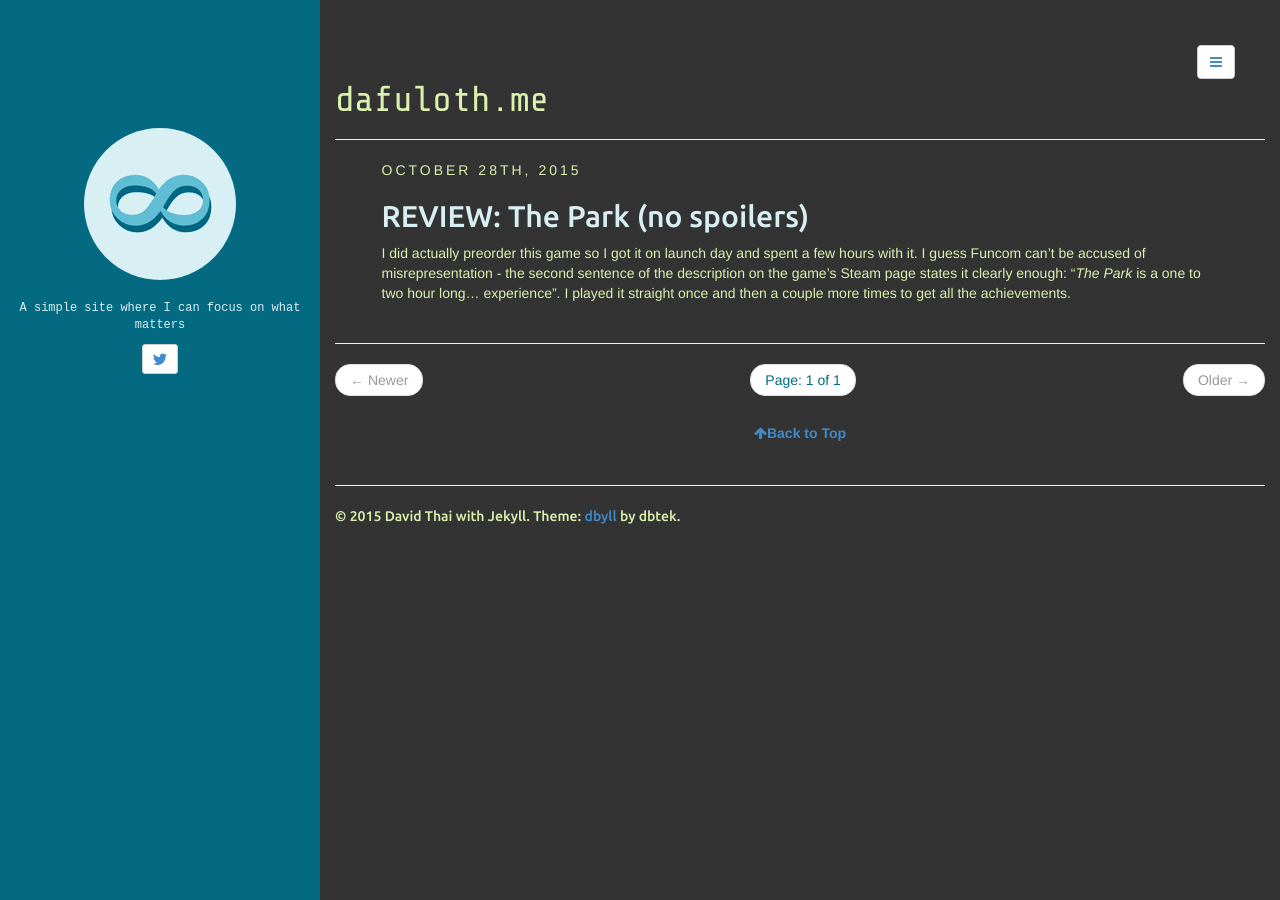
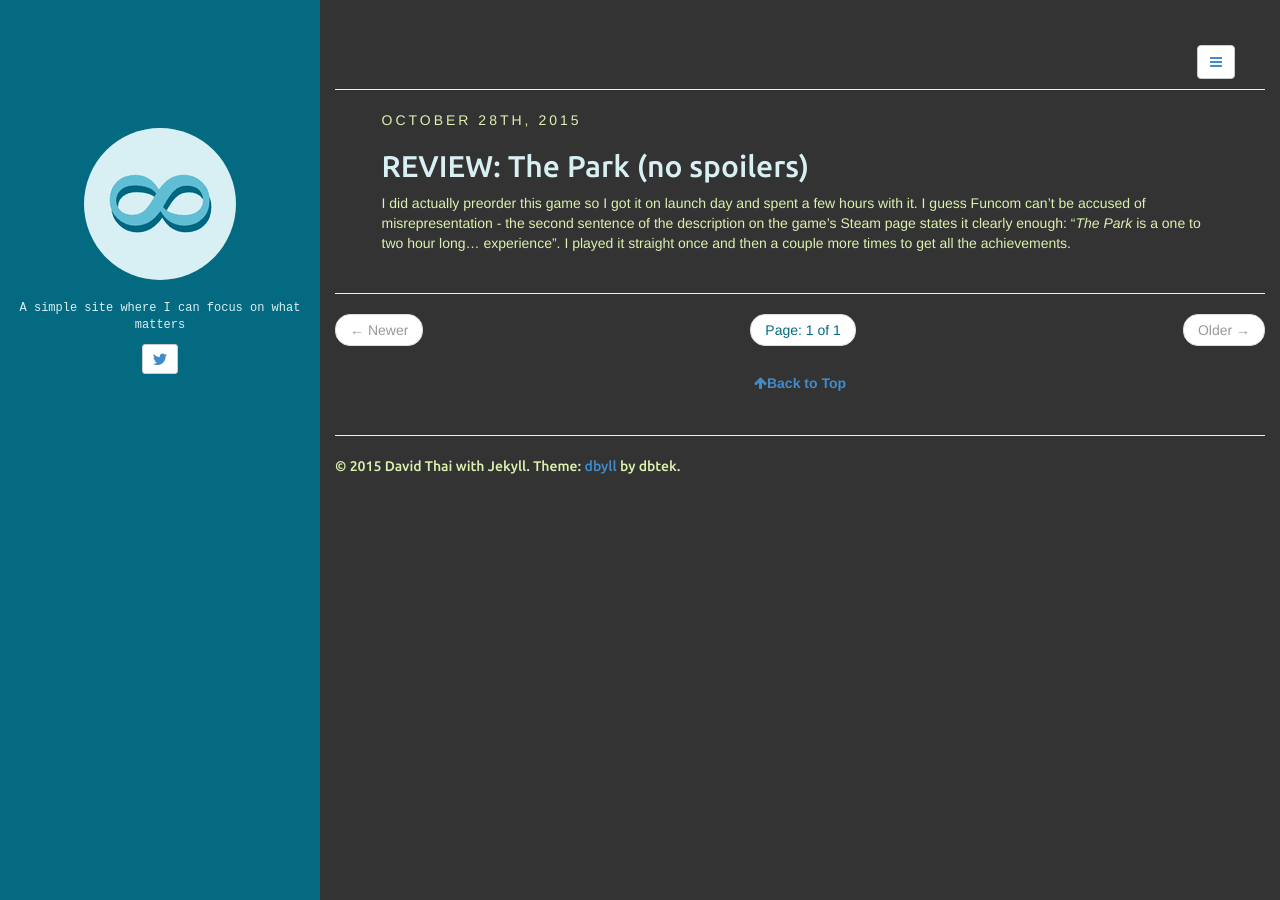
Before and after one commit to dbtek/dbyll, a Jekyll site: the page built from index.html, in a window 1280 px wide. Built offline with Jekyll 4.4.1, drawn with Linux system fonts in a browser that asks for light colours; the list of posts is cut into pages by our own code.

Commit message:
Update _config.yml

```diff
--- a/_config.yml
+++ b/_config.yml
@@ -13,7 +13,8 @@
     scope:
       path: "" # empty string for all files
     values:
-      title: dafuloth.me
+      title:
+      comments: true #always enable comments!
 
 description: dafuloth.me is my personal blog, built on the dbyll by dbtek.
 author:
```
